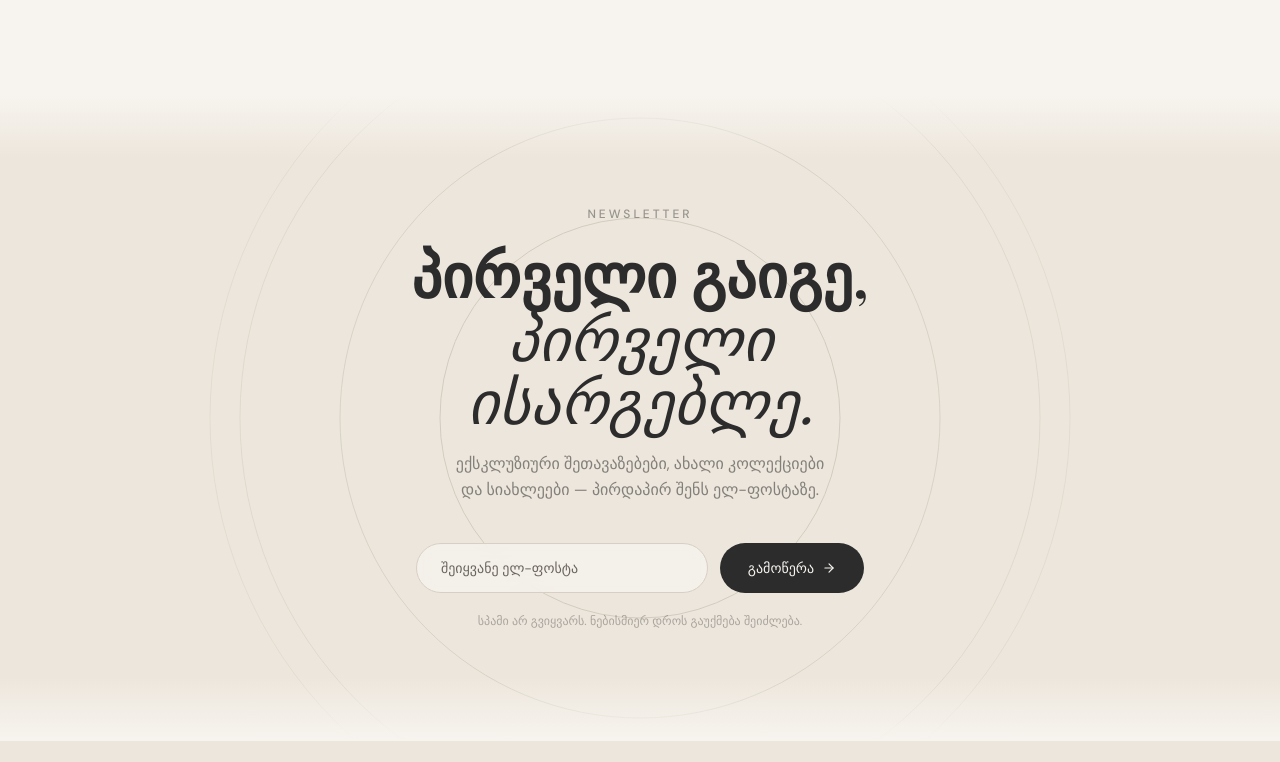
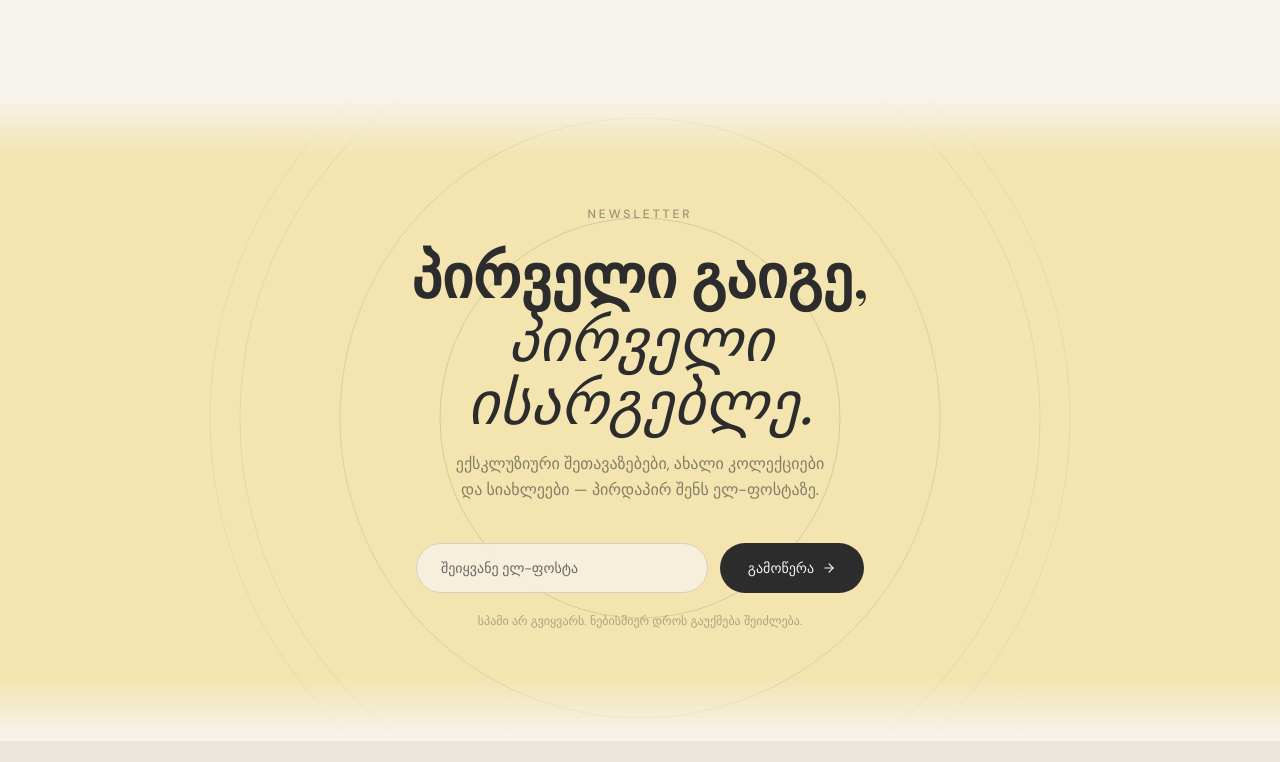
Before and after one commit to jabamtsariashvili085-droid/samkaulebi.shop, a Next.js app: page / in a window 1280 px wide. Shown: the part 6878-7640 px from the top of the page. Built offline with nearby package versions, Linux system fonts and the light colour scheme.

Commit message:
design: newsletter — light gold background

```diff
--- a/components/boty/newsletter.tsx
+++ b/components/boty/newsletter.tsx
@@ -16,7 +16,7 @@ export function Newsletter() {
   }
 
   return (
-    <section className="relative py-28 overflow-hidden bg-[#EDE6DC]">
+    <section className="relative py-28 overflow-hidden bg-[#F3E4B0]">
       {/* Decorative background rings */}
       <div className="absolute inset-0 flex items-center justify-center pointer-events-none select-none">
         <svg
```
